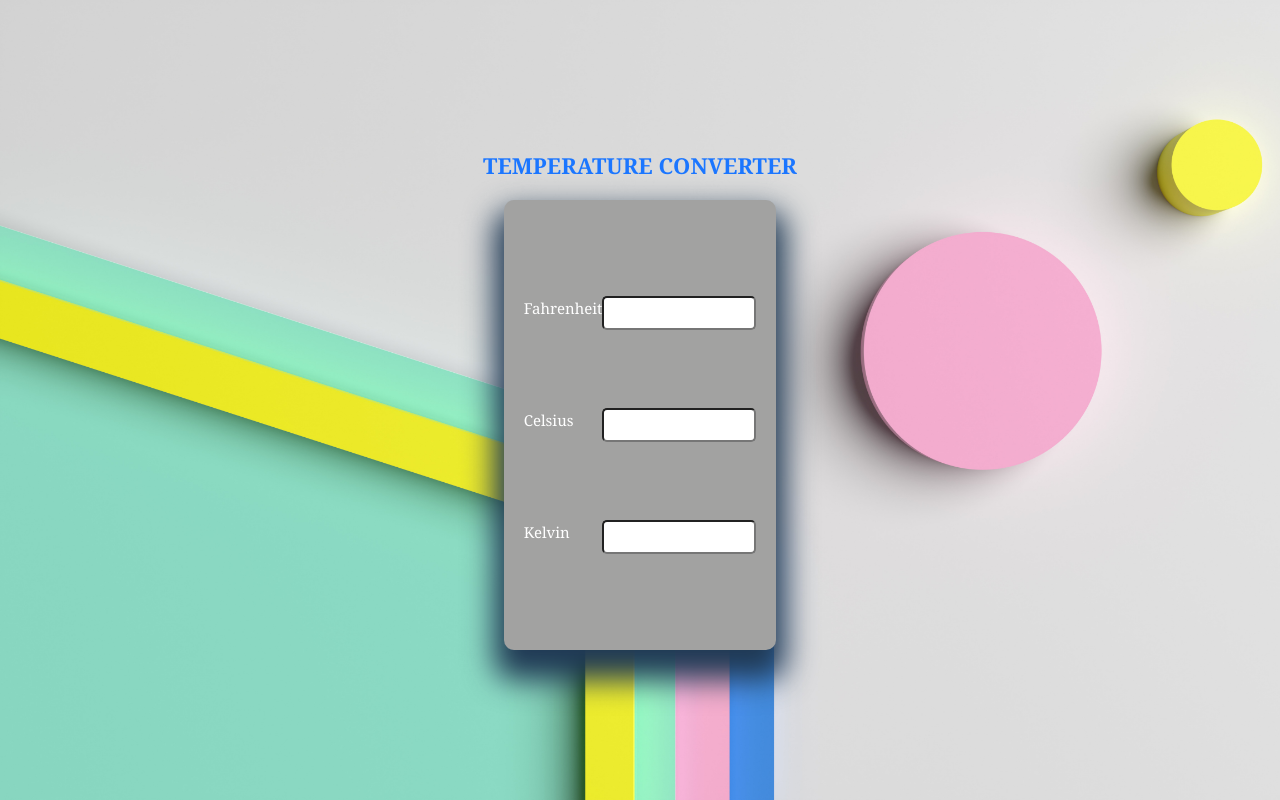
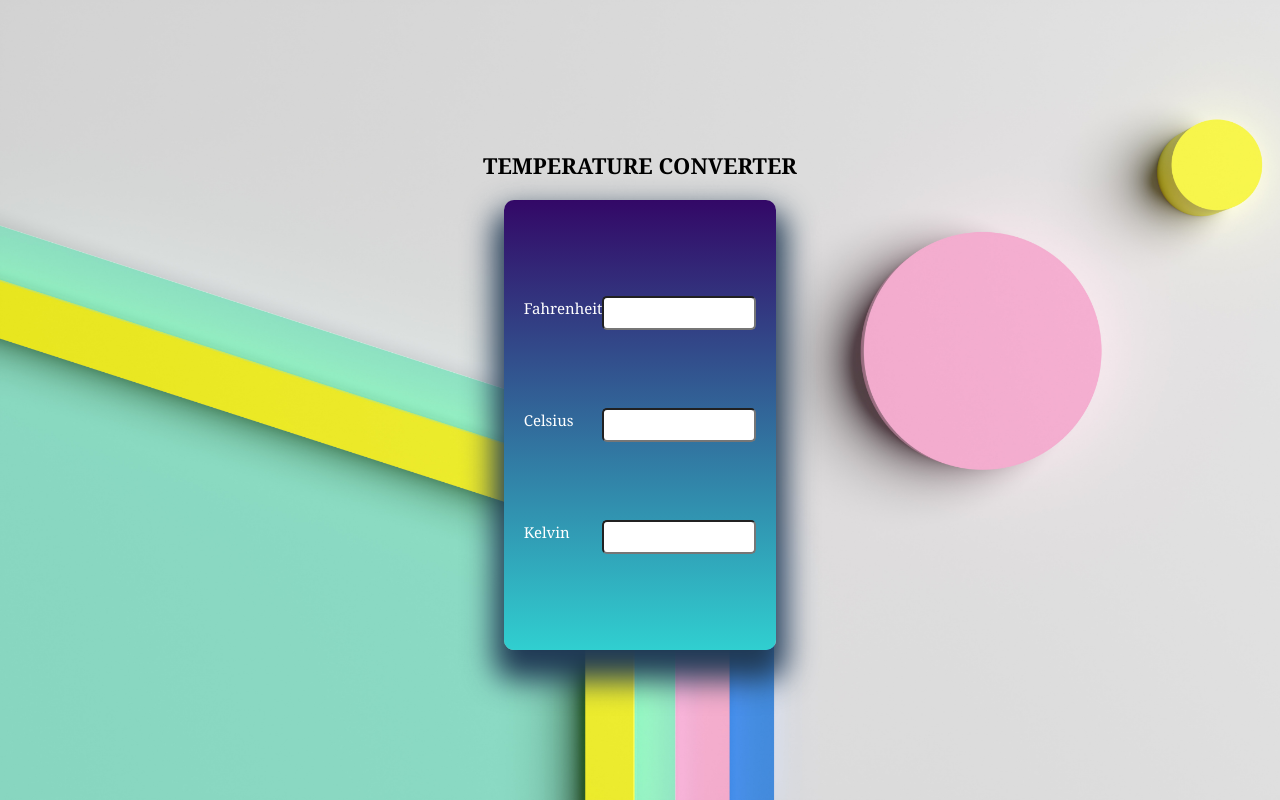
Before and after one commit to pk214/temperature_converter, a plain HTML site: page index.html in a window 1280 px wide. Drawn offline with Linux system fonts and the light colour scheme.

Commit message:
Update styles.css

```diff
--- a/styles.css
+++ b/styles.css
@@ -17,7 +17,7 @@
 }
 
 .container h1 {
-    color: rgb(27, 118, 255);
+    color: black;
     font-weight: 600;
     font-size: 22px;
     text-align: center;
@@ -30,7 +30,8 @@
     justify-content: center;
     height: 350px;
     align-items: center;
-    background: #A2A2A1FF;
+    background-image: linear-gradient(to top, #30cfd0 0%, #330867 100%);
+    border-radius: 6px;
     border-radius: 10px;
     padding: 50px 20px;
     box-shadow: rgb(32, 58, 85) 0px 20px 30px 10px;
```
